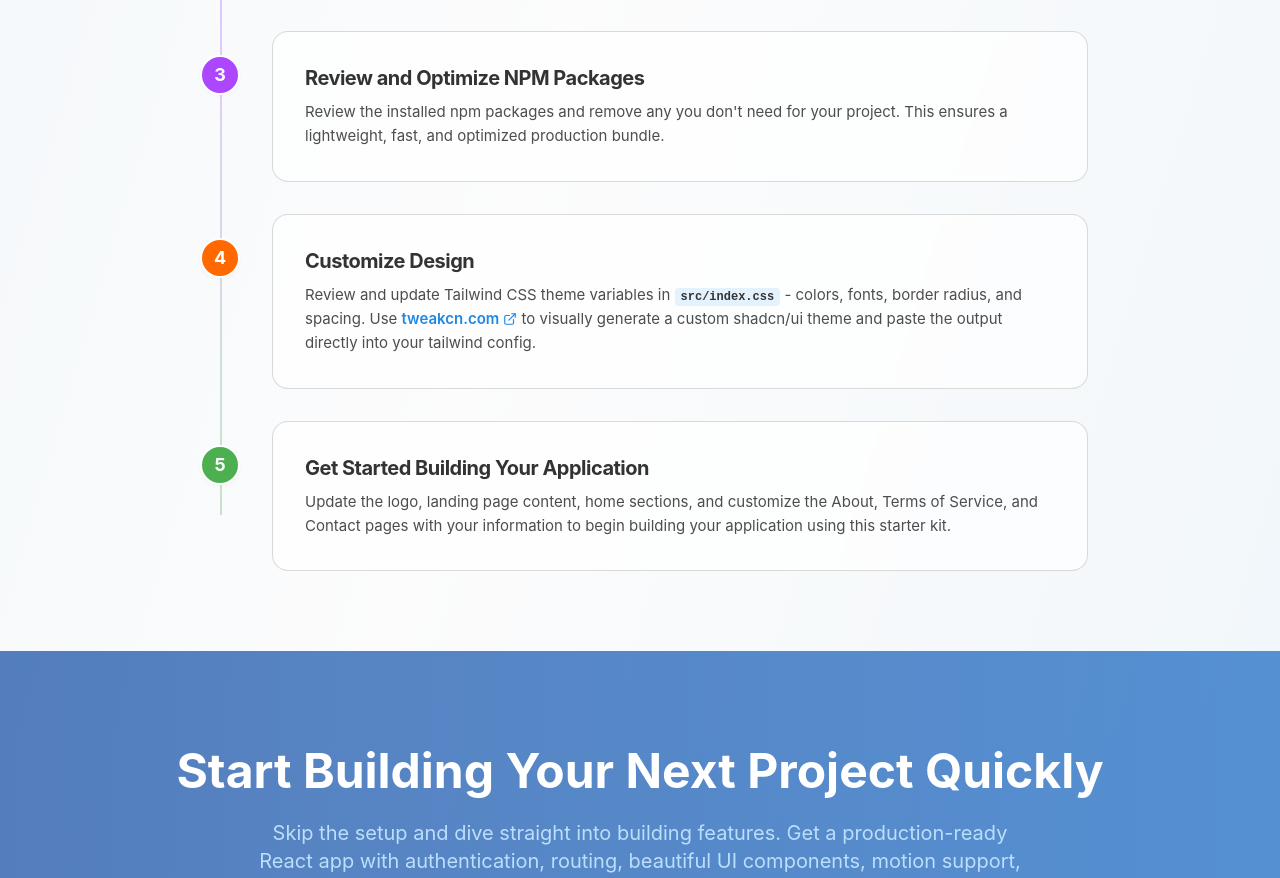
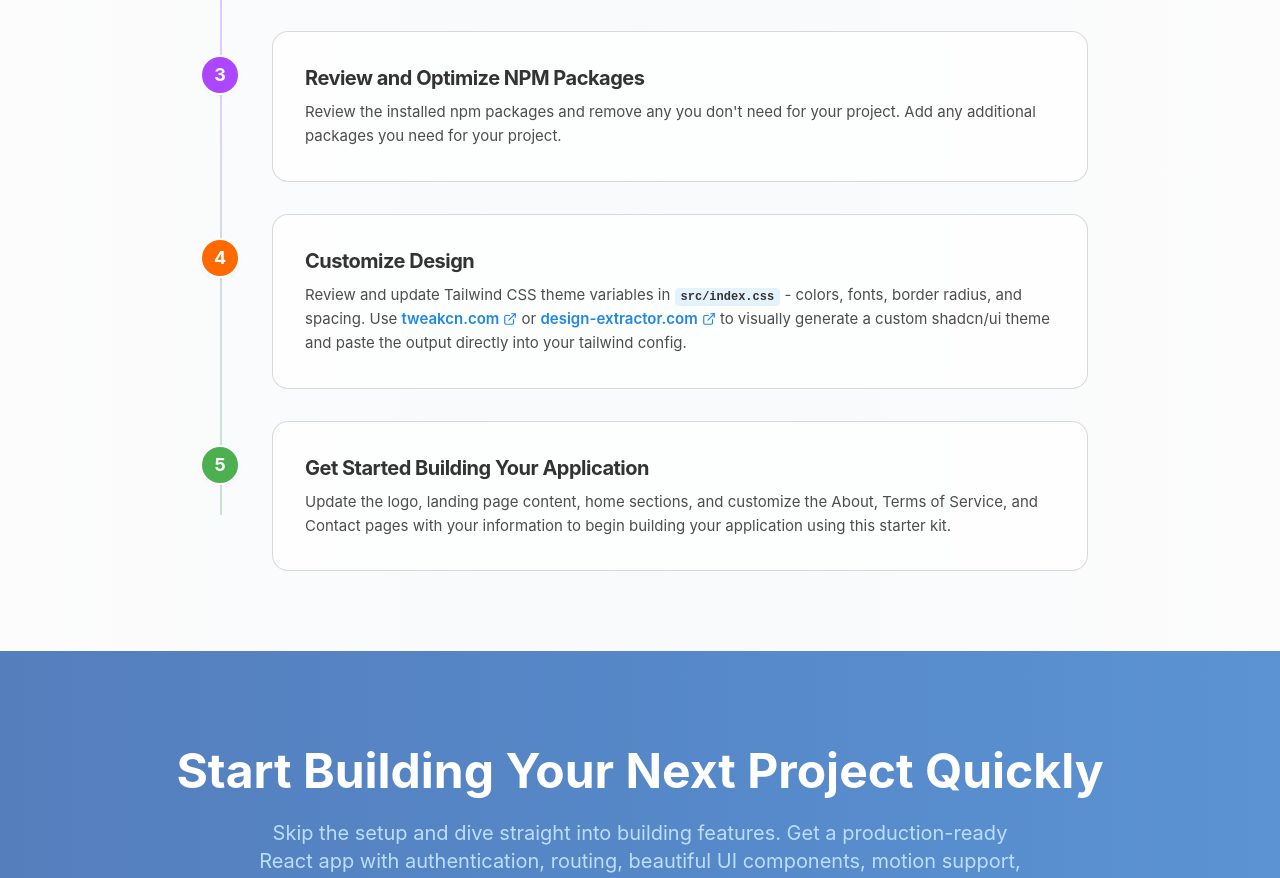
Before and after one commit to spinningideas/react-project-accelerator, a React (Vite) app in the folder frontend/: page / in a window 1280 px wide. Shown: the part 2371-3249 px from the top of the page. Built offline with nearby package versions, Linux system fonts and the light colour scheme; no server answers.

Commit message:
Fix landing page gradients

```diff
--- a/frontend/src/components/landing/GetStarted.tsx
+++ b/frontend/src/components/landing/GetStarted.tsx
@@ -61,7 +61,7 @@ export default function GetStarted() {
                         onClick={() =>
                           handleCopy(
                             "git clone https://github.com/spinningideas/react-project-accelerator.git",
-                            "clone"
+                            "clone",
                           )
                         }
                         className="absolute right-3 top-3 p-2 rounded-lg bg-slate-900 hover:bg-slate-800 text-slate-400 hover:text-white border border-slate-800/80 transition-all opacity-0 group-hover/code:opacity-100 focus:opacity-100"
@@ -111,7 +111,7 @@ export default function GetStarted() {
                           onClick={() =>
                             handleCopy(
                               "cd react-project-accelerator/frontend && npm install",
-                              "install"
+                              "install",
                             )
                           }
                           className="absolute right-3 top-3 p-2 rounded-lg bg-slate-900 hover:bg-slate-800 text-slate-400 hover:text-white border border-slate-800/80 transition-all opacity-0 group-hover/code:opacity-100 focus:opacity-100"
@@ -168,8 +168,8 @@ export default function GetStarted() {
                     </CardTitle>
                     <p className="text-muted-foreground leading-relaxed text-[15px]">
                       Review the installed npm packages and remove any you don't
-                      need for your project. This ensures a lightweight, fast,
-                      and optimized production bundle.
+                      need for your project. Add any additional packages you
+                      need for your project.
                     </p>
                   </div>
                 </div>
@@ -205,6 +205,16 @@ export default function GetStarted() {
                         className="inline-flex items-center gap-1 text-blue-600 dark:text-blue-400 font-semibold hover:underline"
                       >
                         tweakcn.com
+                        <ExternalLink className="w-3.5 h-3.5" />
+                      </a>{" "}
+                      or{" "}
+                      <a
+                        href="https://www.design-extractor.com/"
+                        target="_blank"
+                        rel="noopener noreferrer"
+                        className="inline-flex items-center gap-1 text-blue-600 dark:text-blue-400 font-semibold hover:underline"
+                      >
+                        design-extractor.com
                         <ExternalLink className="w-3.5 h-3.5" />
                       </a>{" "}
                       to visually generate a custom shadcn/ui theme and paste
--- a/frontend/src/components/ui/sheet.tsx
+++ b/frontend/src/components/ui/sheet.tsx
@@ -57,8 +57,8 @@ const SheetContent = React.forwardRef<React.ElementRef<typeof SheetPrimitive.Con
       <SheetOverlay />
       <SheetPrimitive.Content ref={ref} className={cn(sheetVariants({ side }), className)} {...props}>
         {children}
-        <SheetPrimitive.Close className="absolute right-4 top-4 rounded-xs opacity-70 ring-offset-background transition-opacity data-[state=open]:bg-secondary hover:opacity-100 focus:outline-hidden focus:ring-2 focus:ring-ring focus:ring-offset-2 disabled:pointer-events-none">
-          <X className="h-4 w-4" />
+        <SheetPrimitive.Close className="absolute right-4 top-4 rounded-full border border-border p-1.5 opacity-80 ring-offset-background transition-opacity data-[state=open]:bg-secondary hover:opacity-100 focus:outline-hidden focus:ring-2 focus:ring-ring focus:ring-offset-2 disabled:pointer-events-none">
+          <X className="h-5 w-5" />
           <span className="sr-only">Close</span>
         </SheetPrimitive.Close>
       </SheetPrimitive.Content>
--- a/frontend/src/pages/LandingPage.tsx
+++ b/frontend/src/pages/LandingPage.tsx
@@ -31,7 +31,7 @@ export default function LandingPage() {
   }, [user, loadingAuthentication, navigate]);
 
   return (
-    <div className="min-h-screen bg-linear-to-br from-blue-50 via-white to-blue-50 dark:from-background dark:via-card dark:to-background">
+    <div className="min-h-screen bg-linear-to-r from-white via-blue-50/30 to-white dark:from-background dark:via-card dark:to-background">
       {/* OPTIONAL: <BackgroundAnimations showGradient={true} /> */}
 
       <NavigationPublic />
```
